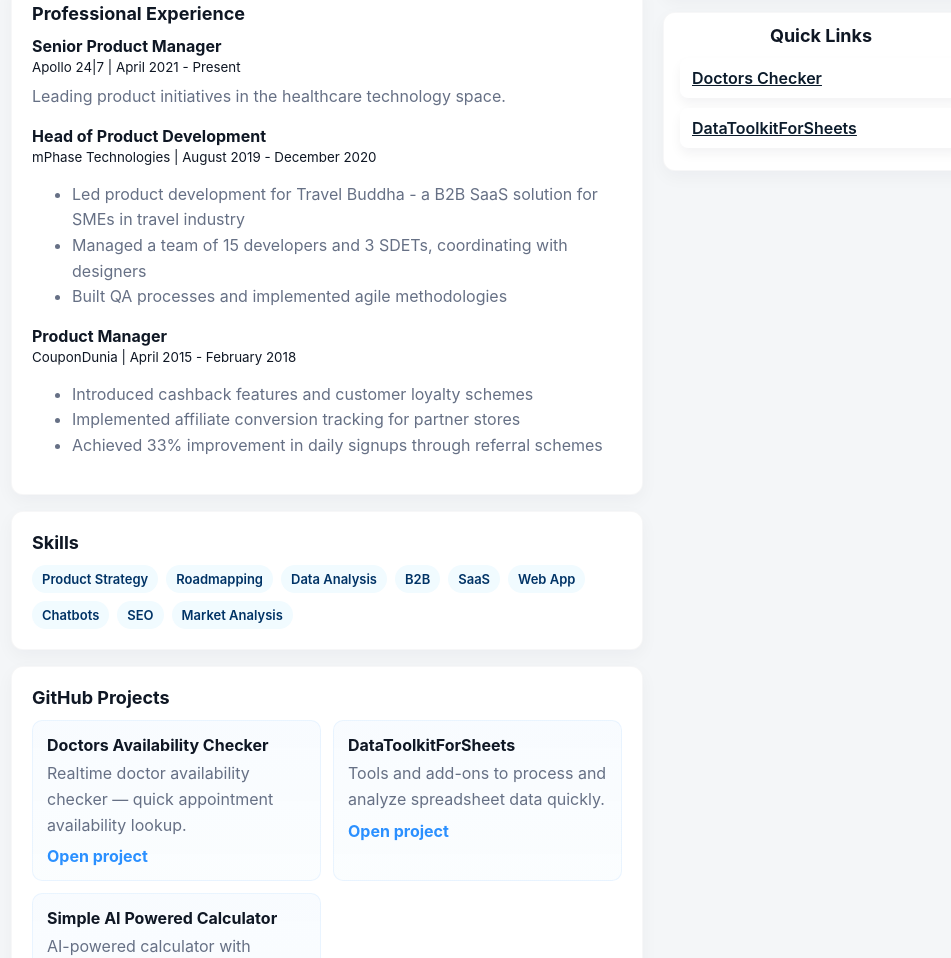
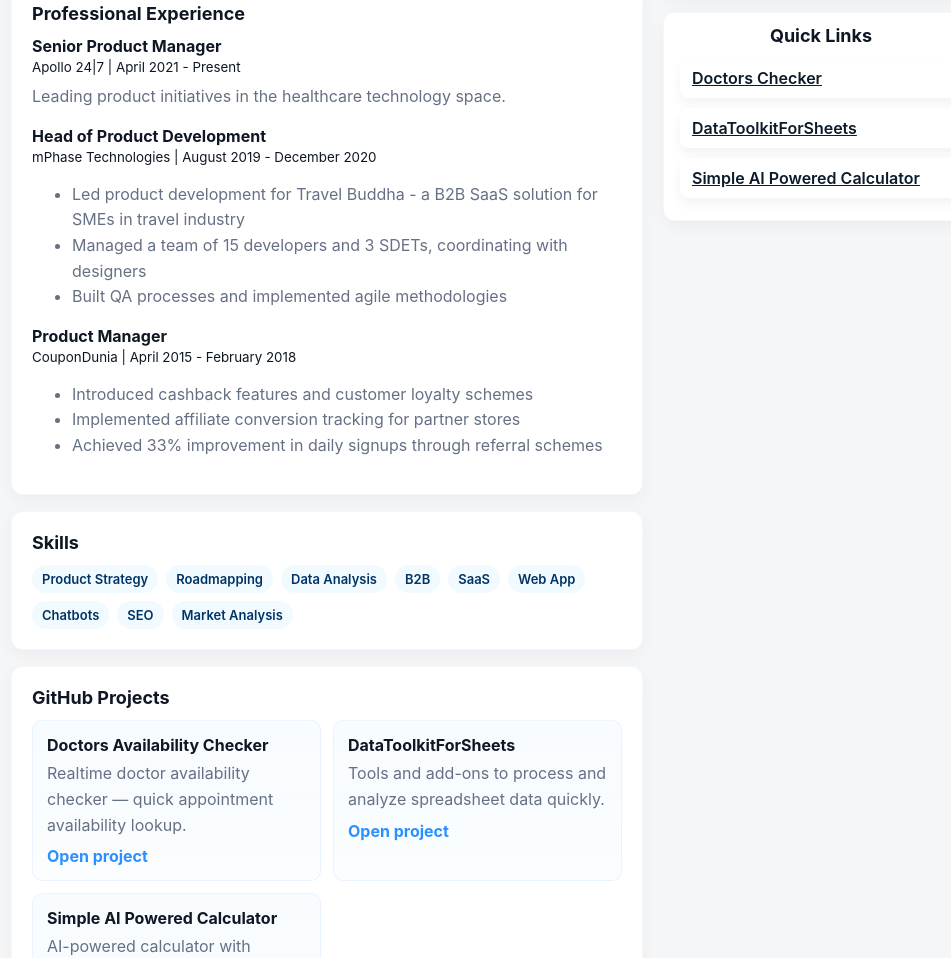
Before and after one commit to jayaraju-gorle/jayaraju-gorle.github.io, a plain HTML site: page index.html in a window 1280 px wide. Shown: the part 812-1770 px from the top of the page, without its empty margins (145-1096 px from the left). Drawn offline with Linux system fonts and the light colour scheme.

Commit message:
Update index.html

```diff
--- a/index.html
+++ b/index.html
@@ -169,6 +169,7 @@
           <div class="section-title">Quick Links</div>
           <a class="btn" href="https://doctors-availability-checker-968458253320.us-west1.run.app" target="_blank">Doctors Checker</a>
           <a class="btn" href="https://www.datatoolkitforsheets.com/" target="_blank">DataToolkitForSheets</a>
+          <a class="btn" href="https://jayaraju-gorle.github.io/ai-calculator/" target="_blank" rel="noopener noreferrer">Simple AI Powered Calculator</a>
         </div>
       </aside>
     </div>
```
